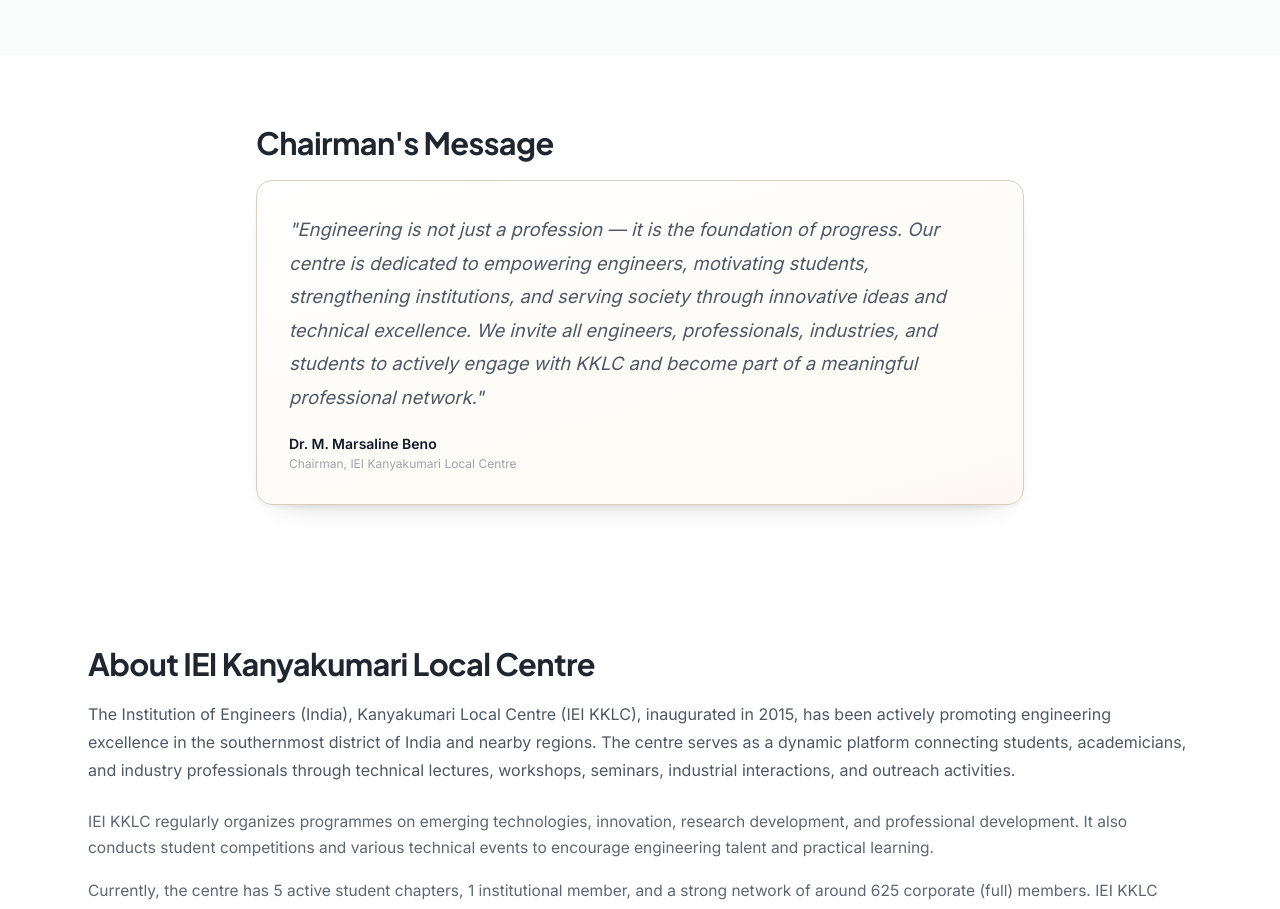
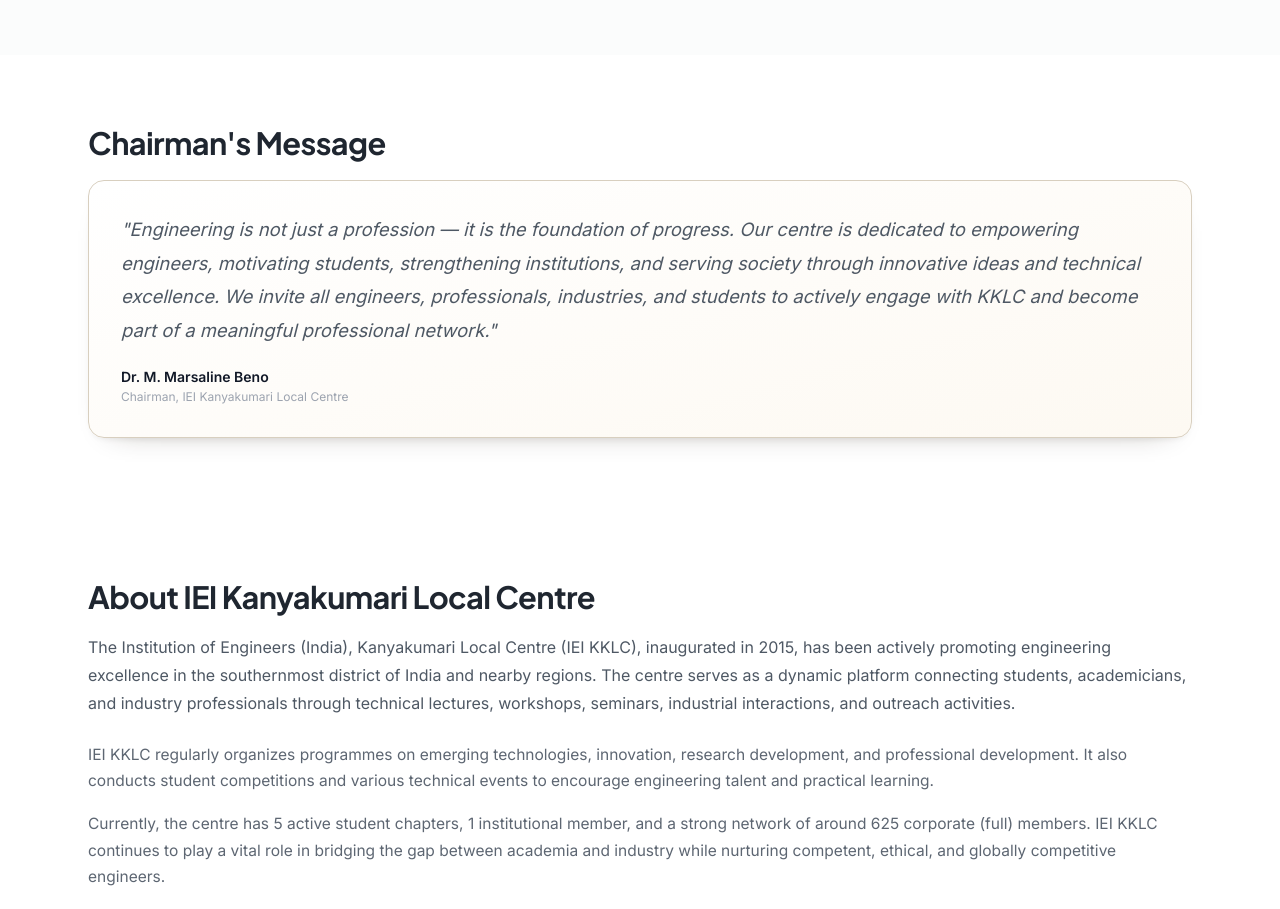
Before and after one commit to ajith2921/IEI_Kanyakumari_local_centre, a React (Vite) app in the folder frontend/: page / in a window 1280 px wide. Shown: the part 1580-2489 px from the top of the page. Built offline with nearby package versions, Linux system fonts and the light colour scheme; no server answers.

Commit message:
chairman

```diff
--- a/frontend/src/pages/Home.jsx
+++ b/frontend/src/pages/Home.jsx
@@ -116,16 +116,14 @@
 
       <section className="bg-white">
         <div className="page-shell home-rhythm-shell">
-          <div className="mx-auto max-w-3xl">
           <h2 className="home-premium-section-title mb-5">Chairman&apos;s Message</h2>
           <div className="home-premium-card animate-fade-up stagger-2 rounded-2xl border border-gray-200 bg-gray-50/60 p-6 sm:p-8">
-              <blockquote className="home-premium-quote mb-4 mr-auto max-w-[66ch] text-left italic sm:mb-5">
+            <blockquote className="home-premium-quote mb-4 mr-auto max-w-none text-left italic sm:mb-5">
               {cleanChairmanMessage}
             </blockquote>
             <div className="mt-5 text-left">
               <p className="text-sm font-semibold text-gray-900">Dr. M. Marsaline Beno</p>
               <p className="mt-0.5 text-xs text-gray-400">Chairman, IEI Kanyakumari Local Centre</p>
-              </div>
             </div>
           </div>
         </div>
```
Lines whose indentation alone changed are shown as unchanged.
